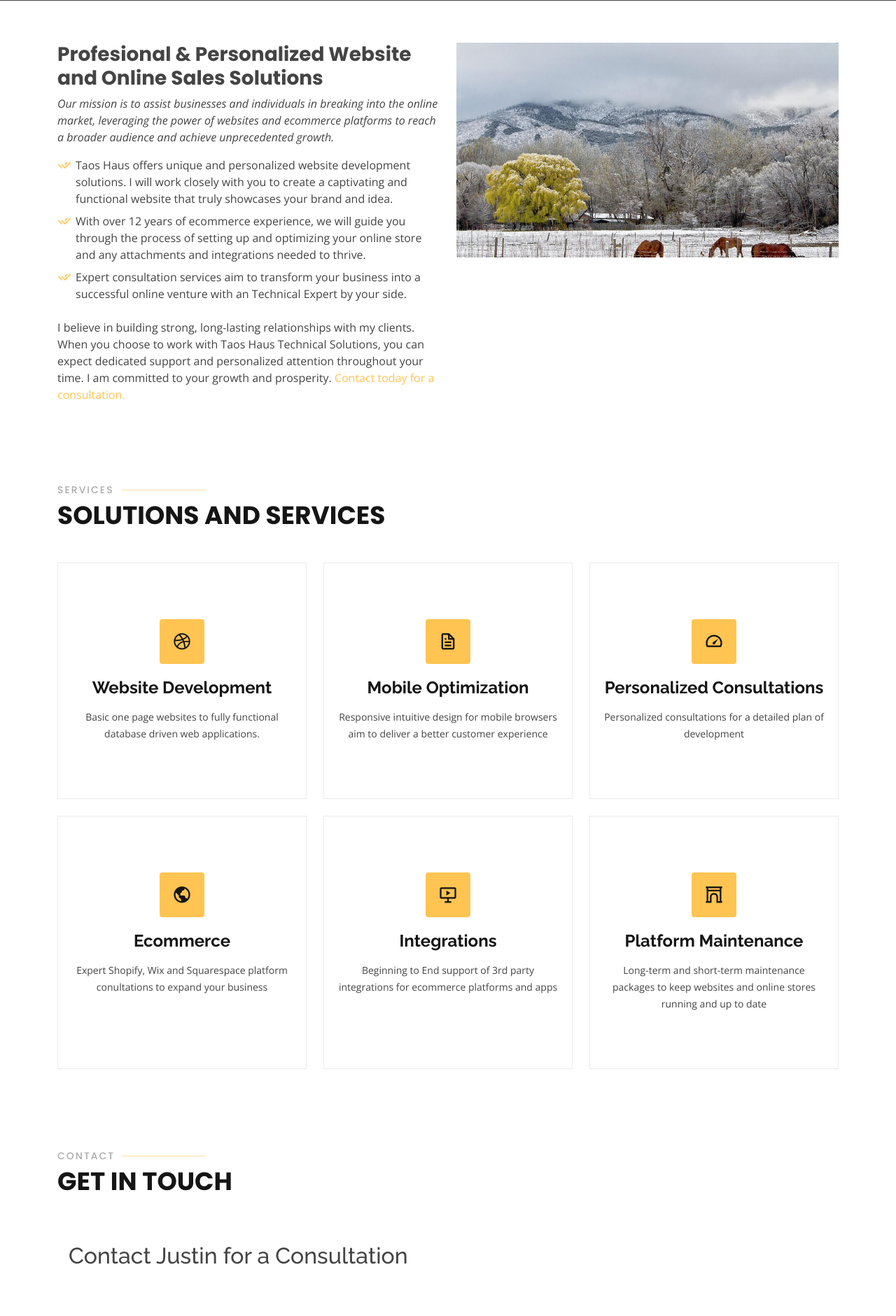
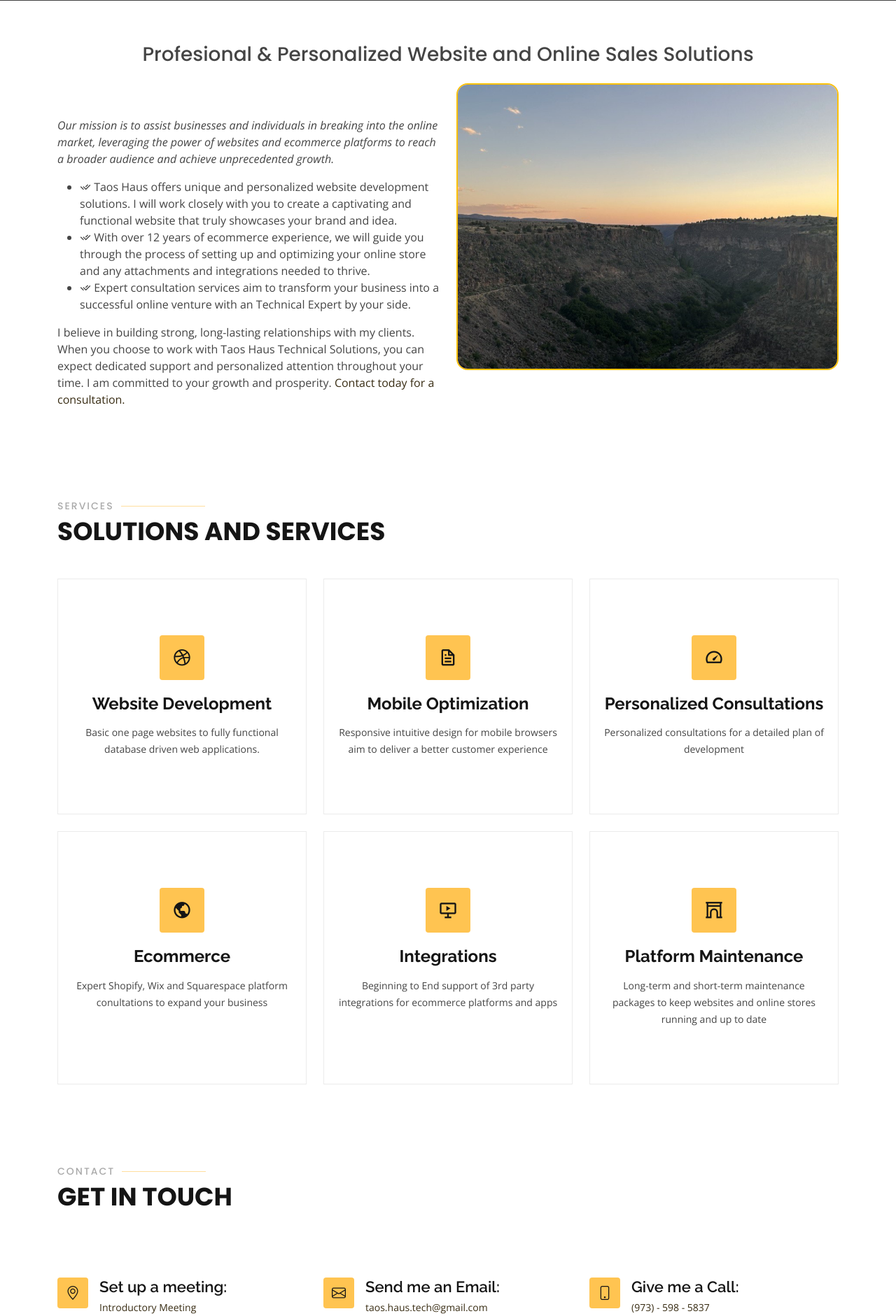
Before and after one commit to jperrycode/taos-tech-site, a Django app: template frontend/templates/index.html in a window 1280 px wide. Shown: the part 799-2680 px from the top of the page at 70% size. Run offline with Django 4.2, Linux system fonts and the light colour scheme; the template is opened without the code that fills it, so the values that code supplies are empty; some libraries are stand-ins or nearby versions; grey boxes are pictures that could not be loaded.

Commit message:
some style

```diff
--- a/frontend/static/frontend/css/style.css
+++ b/frontend/static/frontend/css/style.css
@@ -17,7 +17,7 @@ body {
 
 
 a {
-  color: #ffc451;
+  color: #382c13;
   text-decoration: none;
 }
 
--- a/frontend/templates/about_section.html
+++ b/frontend/templates/about_section.html
@@ -1,9 +1,9 @@
 {% load static %}
-<div class="container" data-aos="fade-up">
+{% comment %} <div class="container" data-aos="fade-up">
 
         <div class="row">
           <div class="col-lg-6 order-1 order-lg-2" data-aos="fade-left" data-aos-delay="100">
-            <img src="{% static 'frontend/img/img-new/1-winter-in-taos-robert-woodward.jpg' %}" class="img-fluid" alt="">
+            <img src="{% static 'frontend/img/img-new/1-winter-in-taos-robert-woodward.jpg' %}" class="img-fluid my-auto" alt="">
           </div>
           <div class="col-lg-6 pt-4 pt-lg-0 order-2 order-lg-1 content" data-aos="fade-right" data-aos-delay="100">
             <h3>Profesional & Personalized Website and Online Sales Solutions</h3>
@@ -25,42 +25,41 @@
 
       </div>
 
-      <div id="alert" style="display:none;"></div>
+      <div id="alert" style="display:none;"></div> {% endcomment %}
 
 
 
-{% comment %} <div class="container" data-aos="fade-up">
+<div class="container" data-aos="fade-up">
+  <div class="row mb-3 text-center">
 
- <div class="row text-center">
+      <h3 style='font-family: "Poppins", sans-serif;'>Profesional & Personalized Website and Online Sales Solutions</h3>
 
 
-<h3>Professional & Personalized Website and Online Sales Solutions</h3>
+
 
   </div>
   <div class="row">
-    <div class="col-lg-12 order-1 order-lg-2" data-aos="fade-left" data-aos-delay="100">
-    <div class="w-75">
-      <div class="img-overlay mx-auto">
-        <img src="{% static 'frontend/img/img-new/1-winter-in-taos-robert-woodward.jpg' %}" class="img-fluid" alt="">
-        <div class="image-text">
+    <div class="col-lg-6 order-1 order-lg-2" data-aos="fade-left" data-aos-delay="100">
 
-          <p class="fst-italic">
+            <p class="fst-italic mt-5">
               Our mission is to assist businesses and individuals in breaking into the online market, leveraging the power of websites and ecommerce platforms to reach a broader audience and achieve unprecedented growth.
             </p>
             <ul>
               <li><i class="ri-check-double-line"></i> Taos Haus offers unique and personalized website development solutions. I will work closely with you to create a captivating and functional website that truly showcases your brand and idea.</li>
               <li><i class="ri-check-double-line"></i> With over 12 years of ecommerce experience, we will guide you through the process of setting up and optimizing your online store and any attachments and integrations needed to thrive.</li>
-            <li><i class="ri-check-double-line"></i> Expert consultation services aim to transform your business into a successful online venture with a Technical Expert by your side.</li>
+              <li><i class="ri-check-double-line"></i> Expert consultation services aim to transform your business into a successful online venture with an Technical Expert by your side.</li>
             </ul>
             <p>
+
               I believe in building strong, long-lasting relationships with my clients. When you choose to work with Taos Haus Technical Solutions, you can expect dedicated support and personalized attention throughout your time. I am committed to your growth and prosperity.
              <a href="#contact" class='text-decoration-none'> Contact today for a consultation.</a>
             </p>
     </div>
+    <div class="col-lg-6 order-1 order-lg-2" data-aos="fade-left" data-aos-delay="100">
+
+
+
+      <img src="{% static 'frontend/img/img-new/gorge-4x3.jpg' %}" class="img-fluid my-auto border border-2 border-warning rounded-4" alt="">
     </div>
   </div>
 </div>
-  </div>
-</div>
-
-<div id="alert" style="display:none;"></div> {% endcomment %}
--- a/frontend/templates/base.html
+++ b/frontend/templates/base.html
@@ -49,6 +49,8 @@
   height: 100%;
   overflow: auto; /* Add scrollbars for long content */
 }
+
+
 
 </style>
 </head>
--- a/frontend/templates/contact_calendly.html
+++ b/frontend/templates/contact_calendly.html
@@ -6,9 +6,7 @@
         </div>
 
 
-        <div class='mt-1 p-3'>
-          <h2 class="font-weight-bold">Contact Justin for a Consultation</h2>
-        </div>
+
         <div class="row mt-5">
 
           <div class="col-lg-4">
@@ -24,7 +22,7 @@
               <div class="email">
                 <i class="bi bi-envelope"></i>
                 <h4>Send me an Email:</h4>
-                <p>taos.haus.tech@gmail.com</p>
+                <p><a href="mailto:taos.haus.tech@gmail.com?subject = I would like to inquire about your services">taos.haus.tech@gmail.com</a></p>
               </div>
 </div>
 
@@ -32,7 +30,7 @@
               <div class="phone">
                 <i class="bi bi-phone"></i>
                 <h4>Give me a Call:</h4>
-                <p>(973) - 598 - 5837</p>
+                <p><a href='tel:9735985837'>(973) - 598 - 5837</a></p>
               </div>
 </div>
 
--- a/frontend/templates/index.html
+++ b/frontend/templates/index.html
@@ -35,7 +35,7 @@
 
 
     <!-- ======= Contact Section ======= -->
-    <section id="contact" class="contact">
+    <section id="contact" class="contact mb-5">
      {% include 'contact_calendly.html' %}
     </section><!-- End Contact Section -->
 
--- a/main/settings.py
+++ b/main/settings.py
@@ -25,8 +25,8 @@ SECRET_KEY = str(os.getenv('APP_SECRET_KEY'))
 DEBUG = False
 
 # DJANGO_ALLOWED_HOSTS = os.environ.get("DJANGO_ALLOWED_HOSTS")
-DJANGO_ALLOWED_HOSTS = ['.herokuapp.com']
-ALLOWED_HOSTS = ['.herokuapp.com']
+DJANGO_ALLOWED_HOSTS = ['.herokuapp.com', '.taostechsolutions.com']
+ALLOWED_HOSTS = ['.herokuapp.com', '.taostechsolutions.com']
 
 DEVELOPMENT_MODE = False
 
```
Also changed, not shown: frontend/static/frontend/img/img-new/gorge-4x3.jpg (added), frontend/static/frontend/img/img-new/gorge-square.jpg (added). Lines whose indentation alone changed are shown as unchanged.
